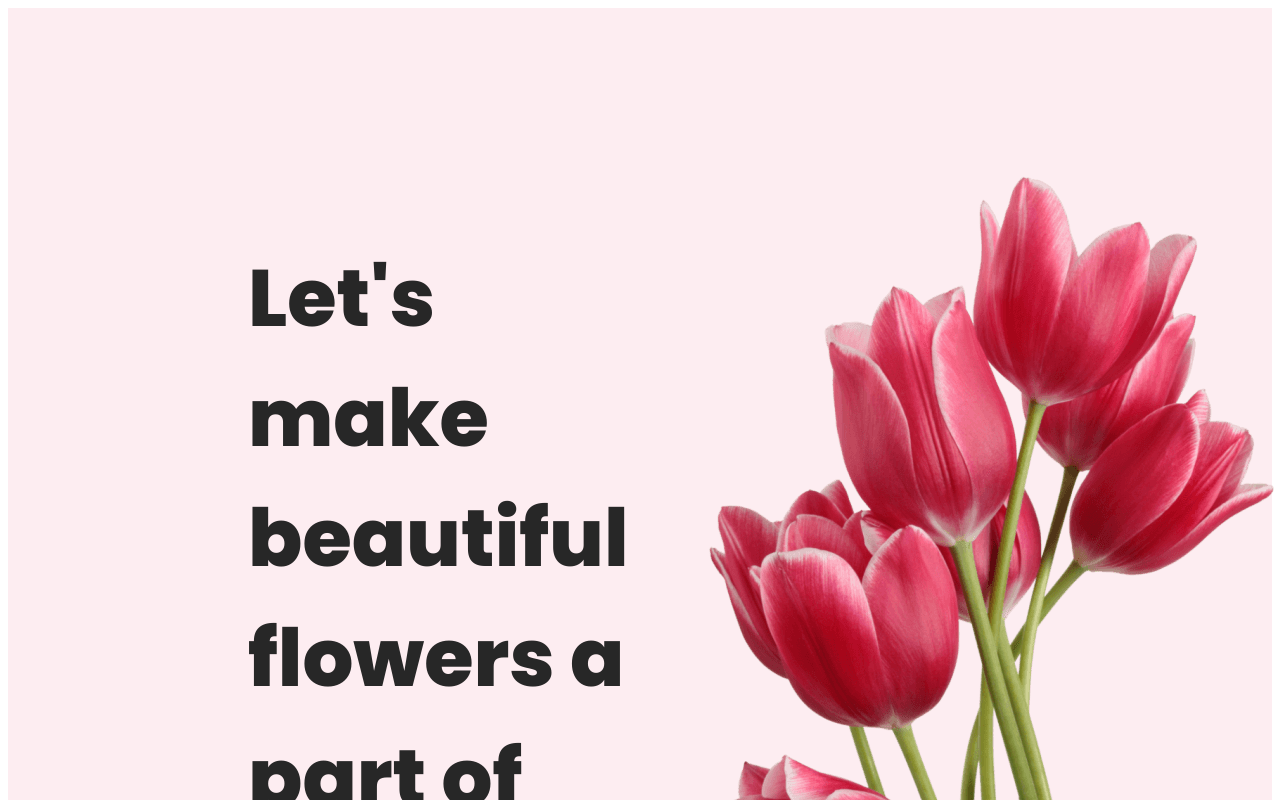
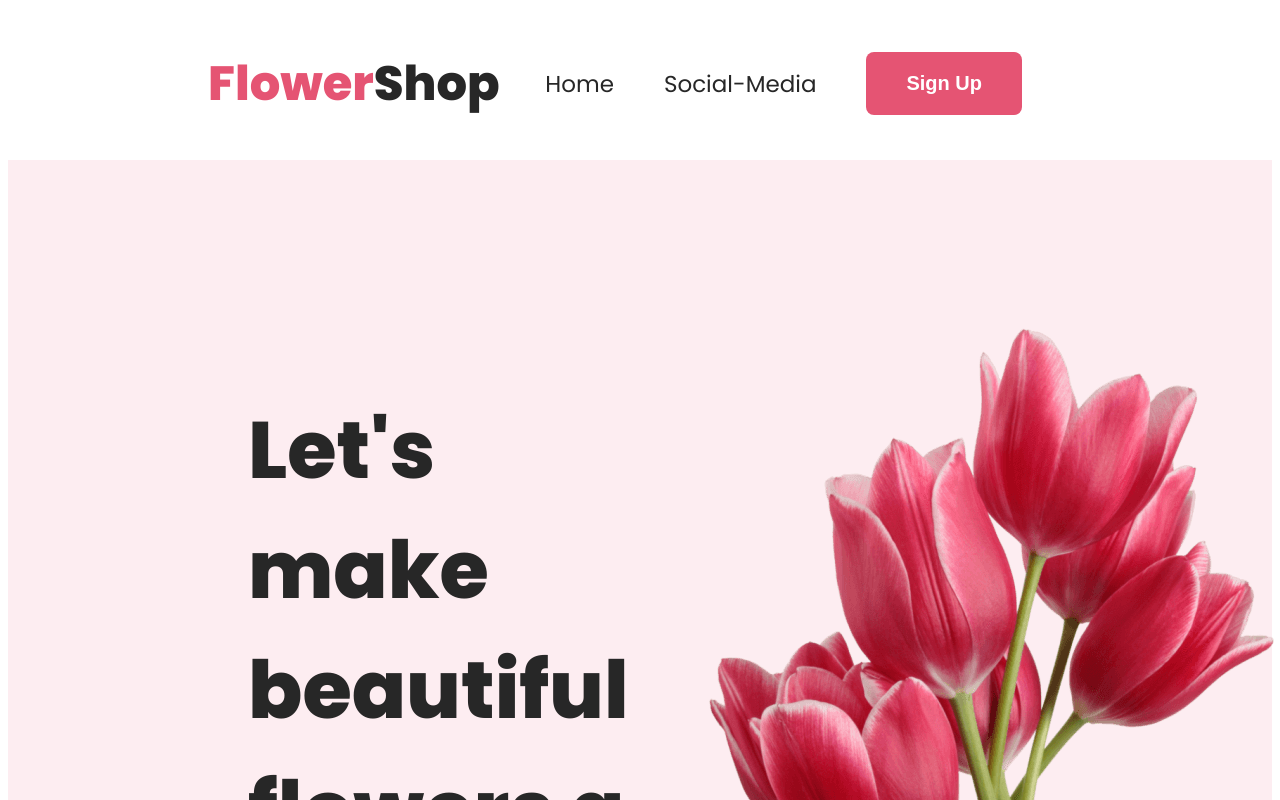
Before and after one commit to sh4aadman/flower-shop, a plain HTML site: page index.html in a window 1280 px wide. Shown: the top 800 px of the page. Drawn offline with Linux system fonts and the light colour scheme.

Commit message:
navbar added

```diff
--- a/index.html
+++ b/index.html
@@ -15,7 +15,16 @@
 </head>
 
 <body>
-    <header class="header">
+    <header>
+        <nav>
+            <h1 class="nav-title">Flower<span>Shop</span></h1>
+            <ul>
+                <li><a href="">Home</a></li>
+                <li><a href="">Social-Media</a></li>
+                <li><button class="btn-primary">Sign Up</button></li>
+            </ul>
+        </nav>
+
         <article class="banner">
             <section class="banner-content">
                 <h3 class="banner-title">Let's make beautiful flowers a part of your life.</h3>
--- a/styles/style.css
+++ b/styles/style.css
@@ -31,13 +31,47 @@ body {
     line-height: 30px;
 }
 
+/* navbar styles */
+
+nav {
+    background-color: white;
+    display: flex;
+    justify-content: space-between;
+    align-items: center;
+    margin: 0 200px;
+}
+
+.nav-title {
+    color: #E55473;
+    font-size: 48px;
+    font-weight: 800;
+}
+
+.nav-title span {
+    color: #272727;
+}
+
+nav>ul {
+    display: flex;
+    align-items: center;
+}
+
+nav li {
+    list-style: none;
+    margin-right: 50px;
+}
+
+nav a {
+    text-decoration: none;
+    color: #272727;
+    font-size: 23px;
+    font-weight: 400;
+}
+
 /* header styles */
 
-.header {
+.banner {
     background-color: rgba(229, 84, 115, 0.10);
-}
-
-.banner {
     display: flex;
     padding: 150px 240px;
 }
```
